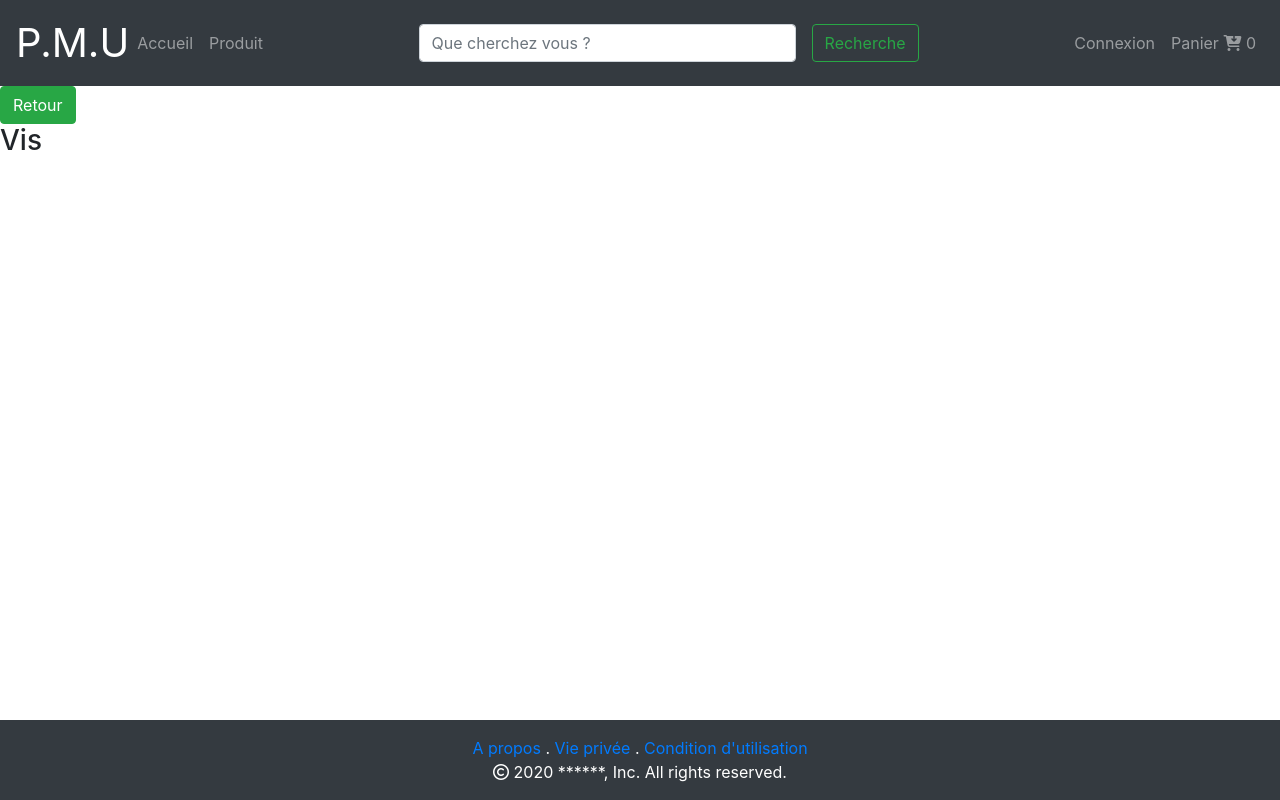
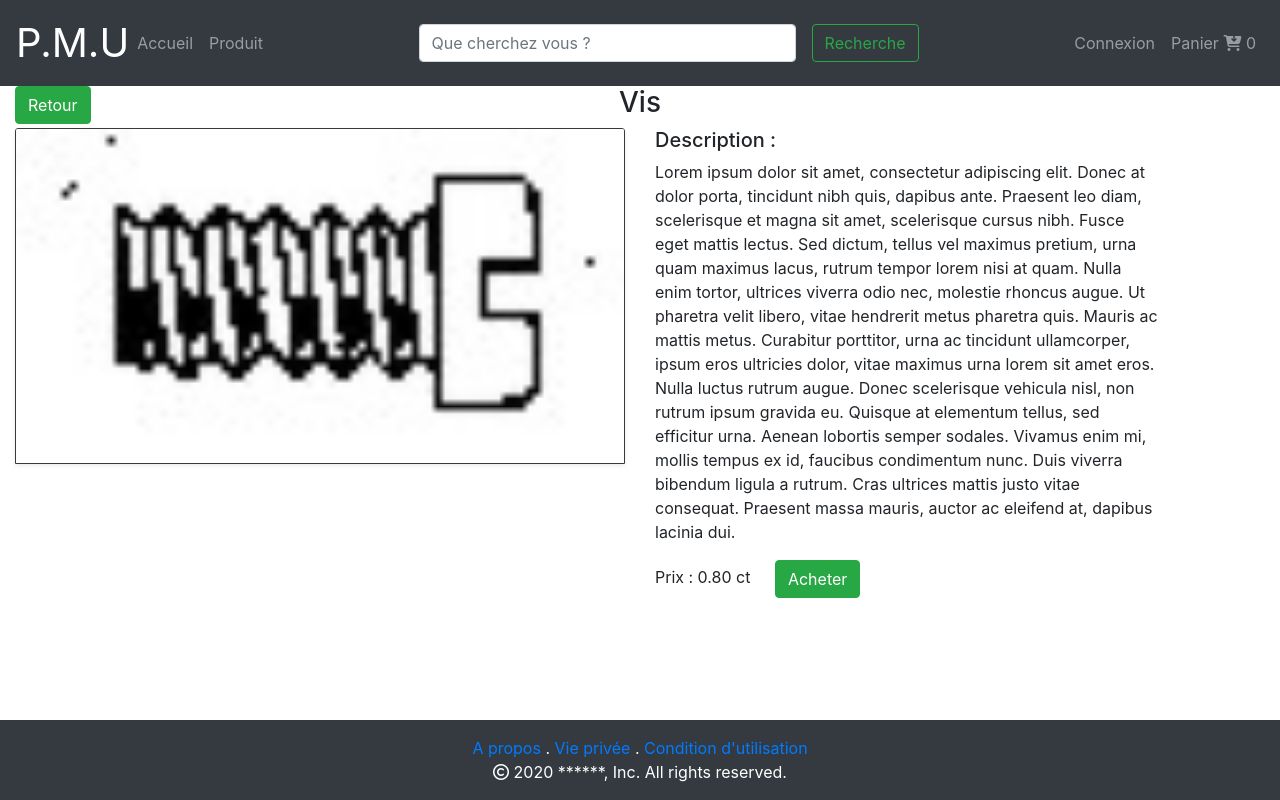
Before and after one commit to Tarskan/projetLicence, a PHP site: page /pageProduit.php in a window 1280 px wide. Run offline with PHP 8.4, Linux system fonts and the light colour scheme; some libraries are stand-ins or nearby versions.

Commit message:
maj 1.02

```diff
--- a/public/template/template.css
+++ b/public/template/template.css
@@ -1,7 +1,14 @@
 .titre {
     font-size: 40px;
     color: white;
+    text-decoration: none;
 }
+
+.titre:hover {
+    color: white;
+    text-decoration: none;
+}
+
 
 .panier {
     color: white;
--- a/vue/cat_prod.php
+++ b/vue/cat_prod.php
@@ -40,7 +40,7 @@
                                         </div>
                                     </div>
                                     <div class="col-4">
-                                        <div class="card border border-dark  shadow-sm bg-dark  text-white rounded">
+                                        <div class="card border border-dark shadow-sm bg-dark text-white rounded">
                                             <img src="../public/img/vis.jpg" class="card-img-top" alt="Vis">
                                             <div class="card-body">
                                                 <div class="row">
--- a/vue/index.php
+++ b/vue/index.php
@@ -1,6 +1,6 @@
 <html lang="fr">
     <?php include_once('../public/template/head.php'); ?>
-    <link rel="stylesheet" type="text/css" href="../public/css/indexcss.css">
+
     <body>
 
         <?php include_once('../public/template/header.php'); ?>
--- a/vue/pageProduit.php
+++ b/vue/pageProduit.php
@@ -7,12 +7,33 @@
         <?php include_once('../public/template/header.php'); ?>
 
         <main>
-            <nav>
-                <button class="btn btn-success">Retour</button>
-                <h3>Vis</h3>
-            </nav>
             <div class="container-fluid">
-                <div>
+                <div class="row">
+                    <div class="col-2">
+                        <button class="btn btn-success">Retour</button>
+                    </div>
+                    <div class="col-8 text-center">
+                        <h3>Vis</h3>
+                    </div>
+                </div>
+                <div class="row">
+                    <div class="col-6">
+                        <img src="../public/img/vis.jpg" class="border border-dark shadow-sm card-img-top" alt="Vis">
+                    </div>
+                    <div class="col-5">
+                        <h5>Description :</h5>
+                        <p>Lorem ipsum dolor sit amet, consectetur adipiscing elit. Donec at dolor porta, tincidunt nibh
+                                quis, dapibus ante. Praesent leo diam, scelerisque et magna sit amet, scelerisque cursus nibh. Fusce
+                                eget mattis lectus. Sed dictum, tellus vel maximus pretium, urna quam maximus lacus, rutrum tempor lorem
+                                nisi at quam. Nulla enim tortor, ultrices viverra odio nec, molestie rhoncus augue. Ut pharetra velit libero,
+                                vitae hendrerit metus pharetra quis. Mauris ac mattis metus. Curabitur porttitor, urna ac tincidunt ullamcorper,
+                                ipsum eros ultricies dolor, vitae maximus urna lorem sit amet eros. Nulla luctus rutrum augue. Donec
+                                scelerisque vehicula nisl, non rutrum ipsum gravida eu. Quisque at elementum tellus, sed efficitur urna.
+                                Aenean lobortis semper sodales. Vivamus enim mi, mollis tempus ex id, faucibus condimentum nunc. Duis viverra
+                                bibendum ligula a rutrum. Cras ultrices mattis justo vitae consequat. Praesent massa mauris, auctor ac eleifend at, dapibus lacinia dui.</p>
+                        <span class="card-link">Prix : 0.80 ct</span>
+                        <button class="card-link btn btn-success" name="acheter" id="acheter">Acheter</button>
+                    </div>
                 </div>
             </div>
         </main>
```
